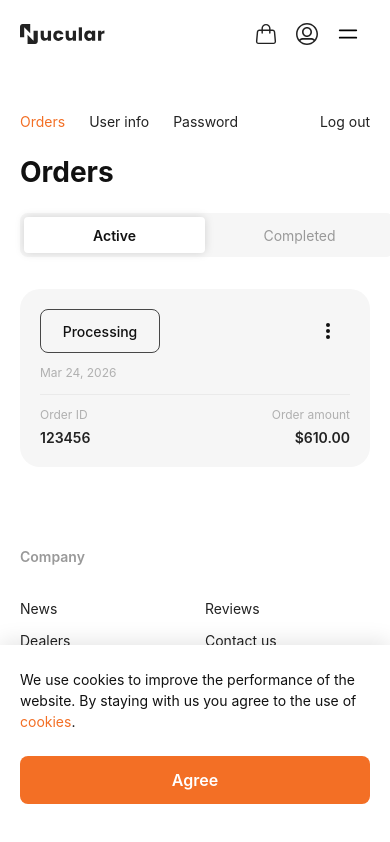
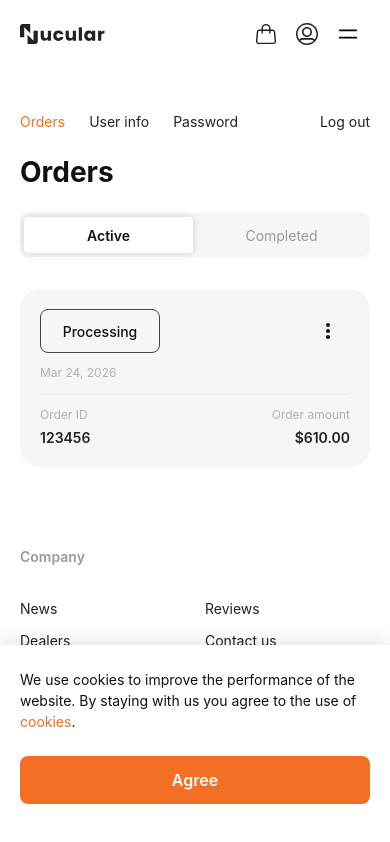
Before and after one commit to nucular2/nucularelectronics, a React (Vite) app in the folder frontend/: page /orders in a window 390 px wide. Built offline with nearby package versions, Linux system fonts and the light colour scheme; no server answers.

Commit message:
Orders mobile: center tabs and cards

```diff
--- a/frontend/src/app-styles.css
+++ b/frontend/src/app-styles.css
@@ -354,7 +354,10 @@
   .orders-tabs {
     gap: 4px;
     padding: 4px;
-    width: 374px !important;
+    width: 100% !important;
+    max-width: 360px;
+    margin-left: auto;
+    margin-right: auto;
   }
   .orders-tab {
     width: 181px !important;
@@ -1025,8 +1028,8 @@
   .order-card {
     min-height: 168px;
     max-width: 360px;
-    margin-left: auto;
-    margin-right: auto;
+    margin-left: auto !important;
+    margin-right: auto !important;
     display: grid;
     grid-template-columns: 1fr auto;
     grid-template-areas:
```
